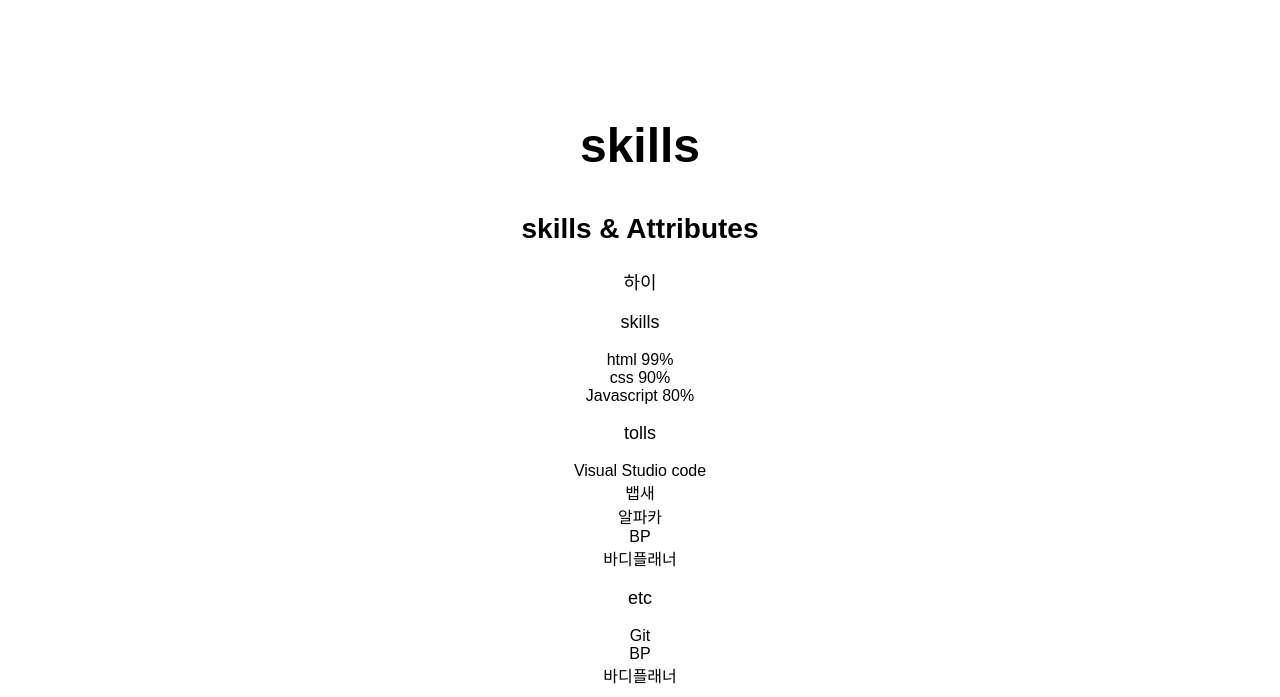
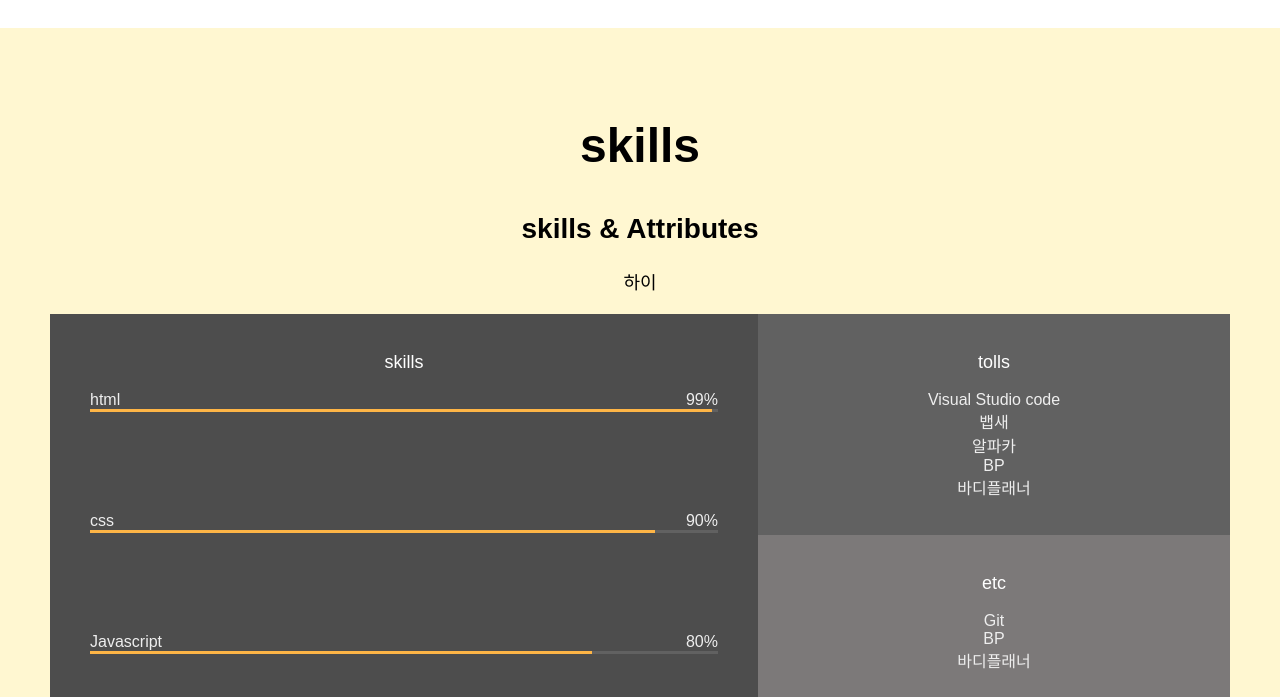
Before and after one commit to RPAAKA/bebpaka1, a plain HTML site: page index.html in a window 1280 px wide. Shown: the part 1803-2500 px from the top of the page. Drawn offline with Linux system fonts and the light colour scheme.

Commit message:
CSS skill

```diff
--- a/index.html
+++ b/index.html
@@ -54,7 +54,7 @@
       <button class="home_contact">Contact me</button>
     </section>
     <!-- About -->
-    <section id="About" class="section">
+    <section id="About" class="section section__container">
       <h1>About us</h1>
       <p>설명</p>
       <div class="about_majors">
@@ -99,6 +99,7 @@
     </section>
     <!-- skills -->
     <section id="skills" class="section">
+      <div class="section__container">
         <h1>skills</h1>
         <h2>skills & Attributes</h2>
         <p>
@@ -113,7 +114,7 @@
                 <span>99%</span>
               </div>
               <div class="skills_bar">
-              <div class="skill_value"></div>
+                <div class="skill_value" style="width: 99%;"></div>
               </div>
             </div>
             <div class="skill">
@@ -122,7 +123,7 @@
                 <span>90%</span>
               </div>
               <div class="skills_bar">
-              <div class="skill_value"></div>
+                <div class="skill_value" style="width: 90%;"></div>
               </div>
             </div>
             <div class="skill">
@@ -131,7 +132,7 @@
                 <span>80%</span>
               </div>
               <div class="skills_bar">
-              <div class="skill_value"></div>
+                <div class="skill_value" style="width: 80%;"></div>
               </div>
             </div>
           </div>
@@ -153,6 +154,7 @@
                 <li><span>BP</span></li>
                 <li><span>바디플래너</span></li>
               </ul>
+            </div>
           </div>
         </div>
       </div>
--- a/style.css
+++ b/style.css
@@ -174,9 +174,14 @@ p{
 .section{
   padding : 50px;
   text-align: center;
-  max-width : 1200px;
   margin : auto; /*margin이 골고루 들어가게  하기!*/
 }
+
+.section__container {
+  max-width : 1200px;
+  margin : auto;
+}
+
 
 /* About */
 .about_majors {
@@ -234,3 +239,58 @@ p{
 .job_name, .job_period {
   color: var(--color-grey);
 }
+
+/* skill */
+
+#skills {
+  background-color: var(--color-yellow);
+}
+
+.skillset {
+  display : flex;
+  background-color: var(--color-light-grey);
+  color : var(--color-light-white);
+  margin : 20px 0;
+}
+
+.skillset_title {
+  color : var(--color-white);
+}
+
+.skillset_left {
+  flex-basis : 60%; /* 화면 차지 비율 */
+  background-color: var(--color-dark-grey);
+  padding : 20px 40px;
+}
+
+.skill {
+  margin-bottom : 100px;
+}
+
+.skill_description {
+  display : flex;
+  justify-content: space-between; /* 글자 양옆으로 벌리기? */
+}
+
+.skills_bar {
+  width : 100%;
+  height : 3px;
+  background-color: var(--color-grey);
+}
+
+.skill_value {
+  height : 3px;
+  background-color: var(--color-orange);
+}
+
+.skillset_right {
+  flex-basis: 40%; /* 화면 차지 비율 */
+}
+
+.tools {
+  background-color: var(--color-grey);
+}
+
+.tools, .etc {
+  padding : 20px;
+}
```
Lines whose indentation alone changed are shown as unchanged.
